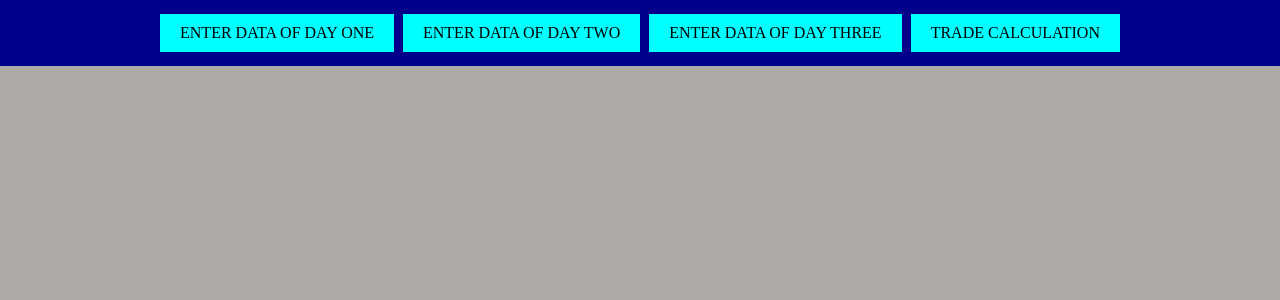
After one commit to Goutambhayal/ShareMarketAnalysis, a Django app: page /tradeCalculation/ in a window 1280 px wide. The commit adds this page. Shown: the top 300 px of the page. Run offline with Django 5.2, Linux system fonts and the light colour scheme.

Commit message:
adding html file tradecalculation

```diff
--- a/Trader/urls.py
+++ b/Trader/urls.py
@@ -27,4 +27,5 @@ urlpatterns = [
     path('niftyfifty/', views.niftyfifty,name='niftyfifty'),
     path('dayTwo/',views.dayTwo,name='dayTwo'),
     path('dayThree/',views.dayThree,name='dayThree'),
+    path('tradeCalculation/',views.tradeCalculation,name='tradeCalculation'),
 ]
--- a/Trader/views.py
+++ b/Trader/views.py
@@ -123,6 +123,8 @@ def dayThree(request):
        print(f"An error occurred: {e}")  # This will log the error to the console
        raise
     return render(request,'day3.html',context)
+def tradeCalculation(request):
+   return render(request,'tradecalculation.html')
 
 def banknifty(request):
     return render(request,'banknifty.html')
--- a/templates/intraday.html
+++ b/templates/intraday.html
@@ -12,6 +12,7 @@
     <a class="choseDay" href="">Enter data of day one</a>
     <a class="choseDay" href="{%url 'dayTwo'%}">Enter data of day two</a>
     <a class="choseDay" href="{%url 'dayThree'%}">Enter data of day three</a>
+    <a class="choseDay" href="{%url 'tradeCalculation'%}">Trade Calculation</a>
    </div>
     <div class="form">
         {% if error|length > 0 %}
--- /dev/null
+++ b/templates/tradecalculation.html
@@ -0,0 +1,19 @@
+{% load static %}
+<!DOCTYPE html>
+<html lang="en">
+<head>
+    <meta charset="UTF-8">
+    <meta name="viewport" content="width=device-width, initial-scale=1.0">
+    <title>Document</title>
+    <link rel="stylesheet" href="{% static 'intraday.css'%}">
+</head>
+<body>
+    <div id="intradayHeader"  >
+        <a class="choseDay" href="{%url 'intraday'%}">Enter data of day one</a>
+        <a class="choseDay" href="{%url 'dayTwo'%}">Enter data of day two</a>
+        <a class="choseDay" href="{%url 'dayThree'%}">Enter data of day three</a>
+        <a class="choseDay" href="">Trade Calculation</a>
+    </div>
+
+</body>
+</html>
```
